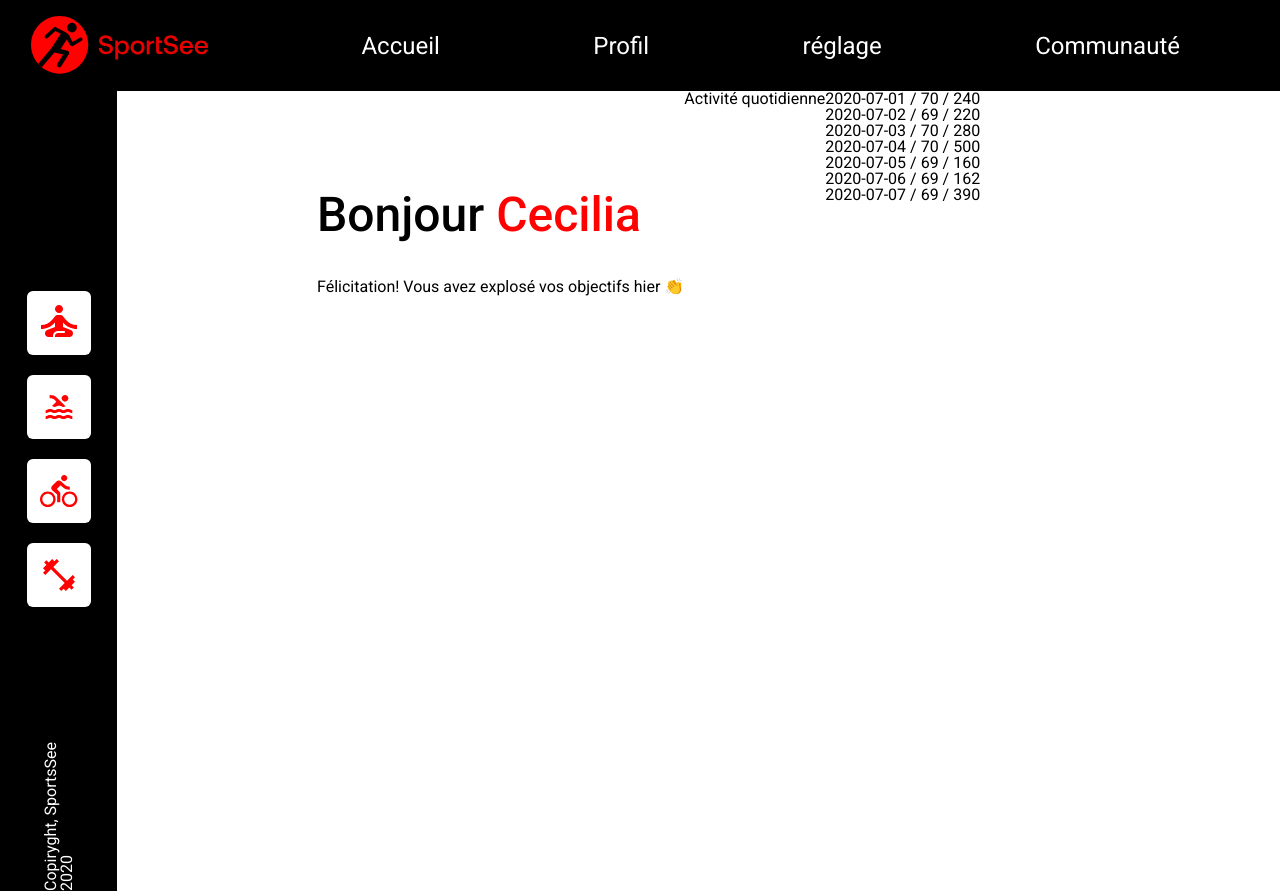
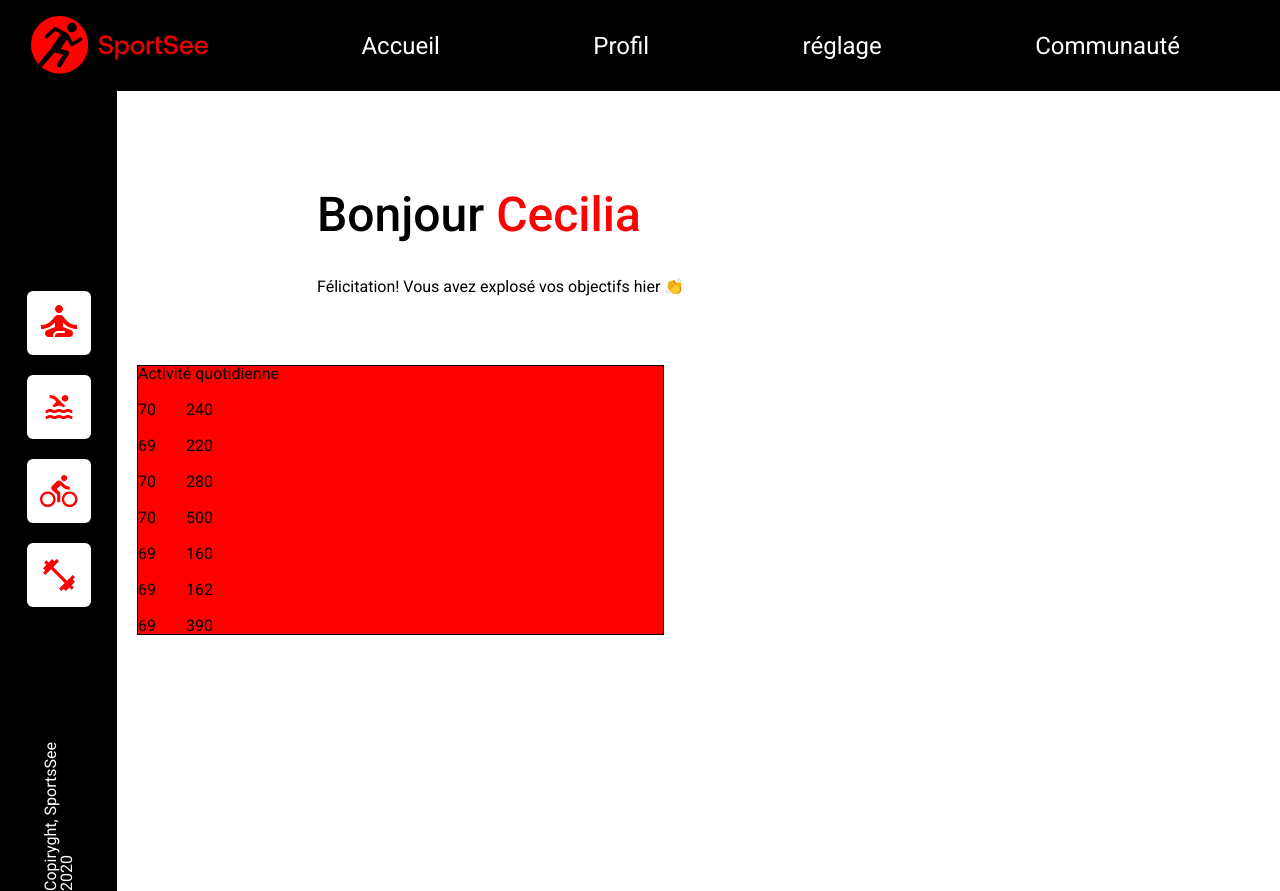
Before and after one commit to rose-charlotte/Projet_12, a React (Vite) app: page / in a window 1280 px wide. Built offline with nearby package versions, Linux system fonts and the light colour scheme.

Commit message:
creation dailySession component

```diff
--- a/src/App.jsx
+++ b/src/App.jsx
@@ -15,13 +15,15 @@ function App() {
 
     return (
         <UserContext.Provider value={{ userId, setUserId }}>
-            <header className={style.navBar}>
+            <header>
                 <TopNavBar />
             </header>
             <main className={style.main}>
                 <LeftNavBar />
-                <Welcome />
-                <DailySession />
+                <div className={style.container}>
+                    <Welcome />
+                    <DailySession />
+                </div>
             </main>
         </UserContext.Provider>
     );
--- a/src/App.module.scss
+++ b/src/App.module.scss
@@ -1,3 +1,9 @@
 .main {
     display: flex;
 }
+
+.container {
+    display: flex;
+    flex-direction: column;
+    gap: 50px;
+}
--- a/src/Components/DailySession/DailySession.jsx
+++ b/src/Components/DailySession/DailySession.jsx
@@ -1,22 +1,41 @@
 import style from "./DailySession.module.scss";
 import { useUserId } from "../../utils/userHooks";
 import { getUserActivity } from "../../repositories/useActivityRepository";
-
+import { useEffect, useState } from "react";
 
 /**
  *
  * @returns {React.JSX.Element} tableau des activités quotidiennes
  */
-export function DailySession(){
-const id = useUserId();
-const userActivities = getUserActivity(id)
+export function DailySession() {
+    const id = useUserId();
+    const [userActivities, setUserActivities] = useState();
 
-    return(
-        <>
-        <h1 className={style.title}>Activité quotidienne</h1>
-        <ul>
-           {userActivities.map((userActivity) =><li key= {userActivity.day}>{userActivity.day} / {userActivity.kilogram} / {userActivity.calories}</li> )}
-        </ul>
-        </>
-    )
+    console.log(userActivities);
+    useEffect(() => {
+        /**
+         *
+         * @returns {Session} activity session
+         */
+        async function getUserActivitySession() {
+            const userActivities = await getUserActivity(id);
+            console.log(userActivities);
+            setUserActivities(userActivities);
+        }
+        getUserActivitySession();
+    }, [userActivities]);
+
+    console.log(userActivities);
+    return (
+        <article className={style.article}>
+            <h1 className={style.title}>Activité quotidienne</h1>
+
+            {userActivities?.map((activity) => (
+                <ul className={style.articleListContainer} key={activity.day}>
+                    <li>{activity.kilogram}</li>
+                    <li>{activity.calories}</li>
+                </ul>
+            ))}
+        </article>
+    );
 }
--- a/src/Components/DailySession/DailySession.module.scss
+++ b/src/Components/DailySession/DailySession.module.scss
@@ -0,0 +1,13 @@
+.article {
+    display: flex;
+    flex-direction: column;
+    margin: 20px;
+    gap: 20px;
+    border: 1px solid black;
+    background-color: red;
+}
+
+.articleListContainer {
+    display: flex;
+    gap: 30px;
+}
```
